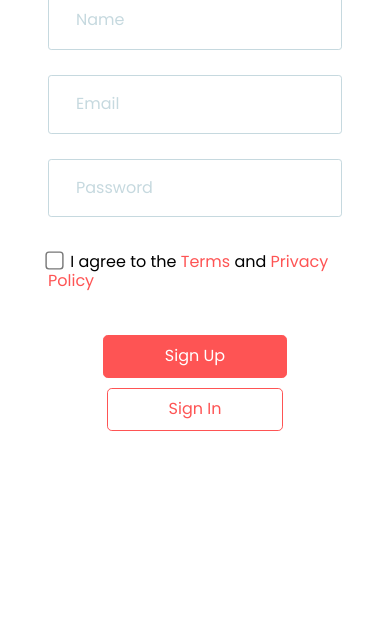
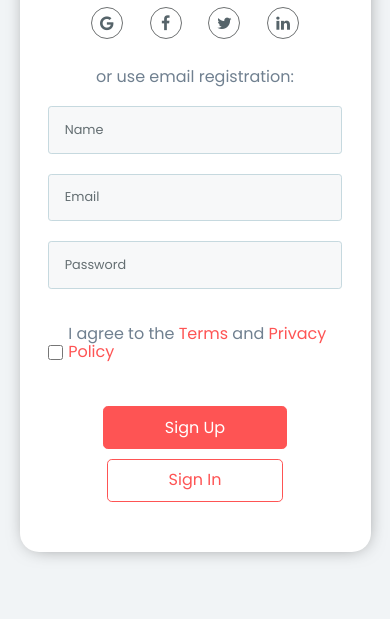
Before and after one commit to ebanguz/Login-Form, a plain HTML site: page index.html in a window 390 px wide. Shown: the part 225-844 px from the top of the page. Drawn offline with nearby package versions, Linux system fonts and the light colour scheme.

Commit message:
add: responsiveness, fix: some bugs with the witdh and height

```diff
--- a/assets/css/style.css
+++ b/assets/css/style.css
@@ -1,16 +1,20 @@
+/* Color variables */
+
 :root {
 	--primary-red: #fe5454;
+	--bg: #f1f4f6;
+	--border-media: #6e7172;
+	--media: #56646a;
+	--border-input: #c6d9df;
+	--bg-input: #f7f8f9;
+	--font-color: #708090;
 }
 
+/* General resets */
 *,
 *::after,
 *::before {
 	box-sizing: inherit;
-}
-
-html,
-body {
-	height: 100%;
 }
 
 html {
@@ -18,93 +22,96 @@ html {
 }
 
 body {
+	min-height: 100vh;
 	font-family: "Poppins", sans-serif;
-	background: rgb(226, 226, 226);
+	background: var(--bg);
+	display: grid;
+	place-items: center;
+	color: var(--font-color);
+}
+
+/* Container */
+.container ~ * {
+	display: none;
 }
 
 .container {
 	background: #ffffff;
-	max-width: 1080px;
-	height: 100vh;
+	max-width: 700px;
+	width: 90%;
 	margin: 0 auto;
-	display: flex;
+	box-shadow: 1px 1px 20px -8px rgba(0, 0, 0, 0.64);
+	border-radius: 19px;
 }
 
 .left {
-	/* display: flex;
-	flex-direction: column;*/
-	padding: 3rem 3rem;
-
-	width: 60%;
-}
-
-.right {
-	/* position: relative;
-	width: 50%;
-	height: 100vh; */
-	width: 40%;
-}
-
-.right img {
-	height: 100%;
-	width: 100%;
-	object-fit: contain;
+	padding: 2.8em 5em;
 }
 
 .title h1 {
 	display: block;
 	text-align: center;
-	margin: 0 0 1.5625rem;
+	margin: 0 0 0.7em;
 	color: var(--primary-red);
+	font-size: 2.5rem;
 }
 
 .social_media ul {
 	list-style: none;
-	padding: 0;
+	padding: 0 4.5rem;
 	margin: 0;
 	display: flex;
-	justify-content: space-around;
+	justify-content: space-evenly;
 }
 
 .social_media ul li {
-	width: 2.3125rem;
-	height: 2.375rem;
+	width: 2em;
+	height: 2em;
 	display: flex;
 	align-items: center;
 	justify-content: center;
-	border: 1px solid #000000;
 	border-radius: 50%;
+	border: 1px solid var(--border-media);
+	/* 	font-size: 15px; */
+}
+
+.social_media ul li:hover {
+	border: 1px solid black;
+}
+
+.social_media a:hover {
+	color: black;
 }
 
 .social_media a {
 	text-align: center;
 	text-decoration: none;
-	color: #000000;
+	color: var(--media);
 }
 
 .email_suggest p {
-	margin: 1.5625rem 0 0;
+	margin: 1.8em 0 0;
 	text-align: center;
-}
-
-.form {
 }
 
 .form .inputs .input {
 	width: 100%;
-	margin: 1.5625rem 0 auto;
+	margin: 1.5625em 0 auto;
 	border-radius: 0.2rem;
-	border: 1px solid #c6d9df;
-	padding: 1.2rem 1.6875rem;
-	font-size: 1rem;
+	border: 1px solid var(--border-input);
+	padding: 1.2em 1.2em;
+	font-size: 0.8rem;
+	background-color: var(--bg-input);
 }
 
 ::placeholder {
-	color: #c6d9df;
+	color: #646e72;
 }
 
 .agree {
-	margin: 2.25rem auto 2.5rem;
+	margin: 2.25em auto 2.5em;
+	display: flex;
+	align-items: end;
 }
 
 .agree a {
@@ -113,8 +120,9 @@ body {
 }
 
 input[type="checkbox"] {
-	transform: scale(1.4);
-	margin-right: 5px;
+	width: 1.0625rem;
+	height: 1.0625rem;
+	margin-right: 0.3em;
 }
 
 .buttons {
@@ -132,7 +140,7 @@ input[type="checkbox"] {
 
 .primary-button {
 	background-color: var(--primary-red);
-	color: #ffffff;
+	color: white;
 }
 
 .secondary-button {
@@ -140,21 +148,18 @@ input[type="checkbox"] {
 	color: var(--primary-red);
 }
 
-@media only screen and (max-width: 1024px) {
-	.right {
-		display: none;
-	}
-	.left {
-		width: 100%;
-	}
-}
-
-@media only screen and (max-width: 520px) {
+@media only screen and (max-width: 32.5rem) {
 	.buttons {
 		display: flex;
 		flex-direction: column;
 	}
 	.buttons .button {
-		margin: 5px auto;
+		margin: 0.3125em auto;
+	}
+	.social_media ul {
+		padding: 0 1rem;
+	}
+	.left {
+		padding: 2.8em 1.8em;
 	}
 }
--- a/index.html
+++ b/index.html
@@ -56,10 +56,6 @@
          </form>
       </div>
 
-      <div class="right">
-         <img src="assets/img/undraw_Login_re_4vu2 1.png" alt="">
-      </div>
-
    </section>
 
 
```
Also changed, not shown: assets/img/Screen Shot 2021-03-05 at 2.36.01 PM.png (added), 1 other file.
